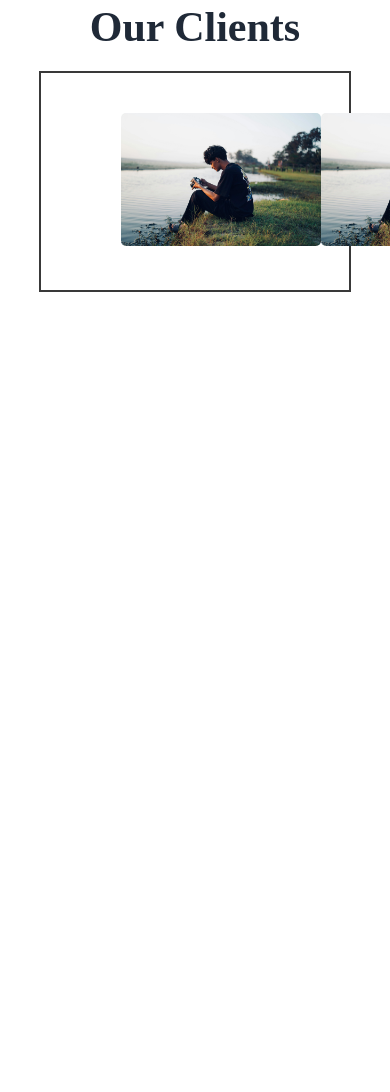
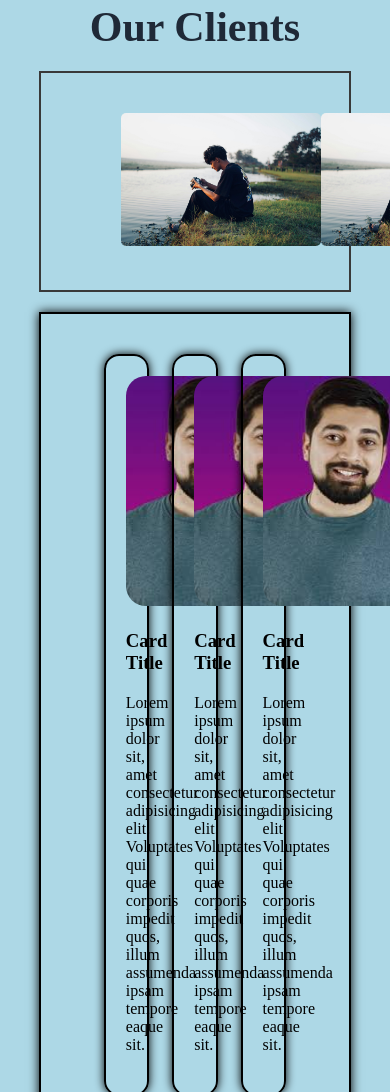
Before and after one commit to AyushiAnand70047/web-dev, a plain HTML site: page CSS/website-design/index.html in a window 390 px wide. Shown: the part 908-2000 px from the top of the page. Before the commit the page ends 1220 px from the top, so only its background shows below. Drawn offline with Linux system fonts and the light colour scheme.

Commit message:
Add responsive card layout to index.html with media queries and new image

```diff
--- a/CSS/website-design/index.html
+++ b/CSS/website-design/index.html
@@ -93,6 +93,49 @@
             object-fit: cover;
             border-radius: 5px;
         }
+        .three-card{
+            display: flex;
+            margin: 20px 10%;
+            justify-content: space-evenly;
+            border: 2px solid black;
+            padding: 40px 40px;
+            box-shadow: 0 0 10px black;
+        }
+        .card{
+            border: 2px solid black;
+            width: 20%;
+            border-radius: 15px;
+            text-align: center;
+            padding: 20px;
+            box-shadow: 0 0 10px black;
+        }
+        .card img{
+            width: 170px;
+            object-fit: cover;
+            border-radius: 20px;
+        }
+        .card h3{
+            margin: 20px 0;
+        }
+        .card p{
+            margin: 20px 0;
+        }
+        /* media query */
+        @media screen and (max-width: 480px){
+            body{
+                background-color: lightblue;
+            }
+        }
+        @media screen and (min-width: 481px) and (max-width: 976px){
+            .three-card{
+                flex-direction: column;
+                justify-content: center;
+            }
+            .card{
+                width: 80%;
+                margin: 40px;
+            }
+        }
     </style>
 </head>
 <body>
@@ -141,5 +184,23 @@
         </div>
     </section>
 
+    <section class="three-card">
+        <div class="card">
+            <img src="../images/img.jpg">
+            <h3>Card Title</h3>
+            <p>Lorem ipsum dolor sit, amet consectetur adipisicing elit. Voluptates qui quae corporis impedit quos, illum assumenda ipsam tempore eaque sit.</p>
+        </div>
+        <div class="card">
+            <img src="../images/img.jpg">
+            <h3>Card Title</h3>
+            <p>Lorem ipsum dolor sit, amet consectetur adipisicing elit. Voluptates qui quae corporis impedit quos, illum assumenda ipsam tempore eaque sit.</p>
+        </div>
+        <div class="card">
+            <img src="../images/img.jpg">
+            <h3>Card Title</h3>
+            <p>Lorem ipsum dolor sit, amet consectetur adipisicing elit. Voluptates qui quae corporis impedit quos, illum assumenda ipsam tempore eaque sit.</p>
+        </div>
+    </section>
+
 </body>
 </html>
```
Also changed, not shown: CSS/images/img.jpg (added).
